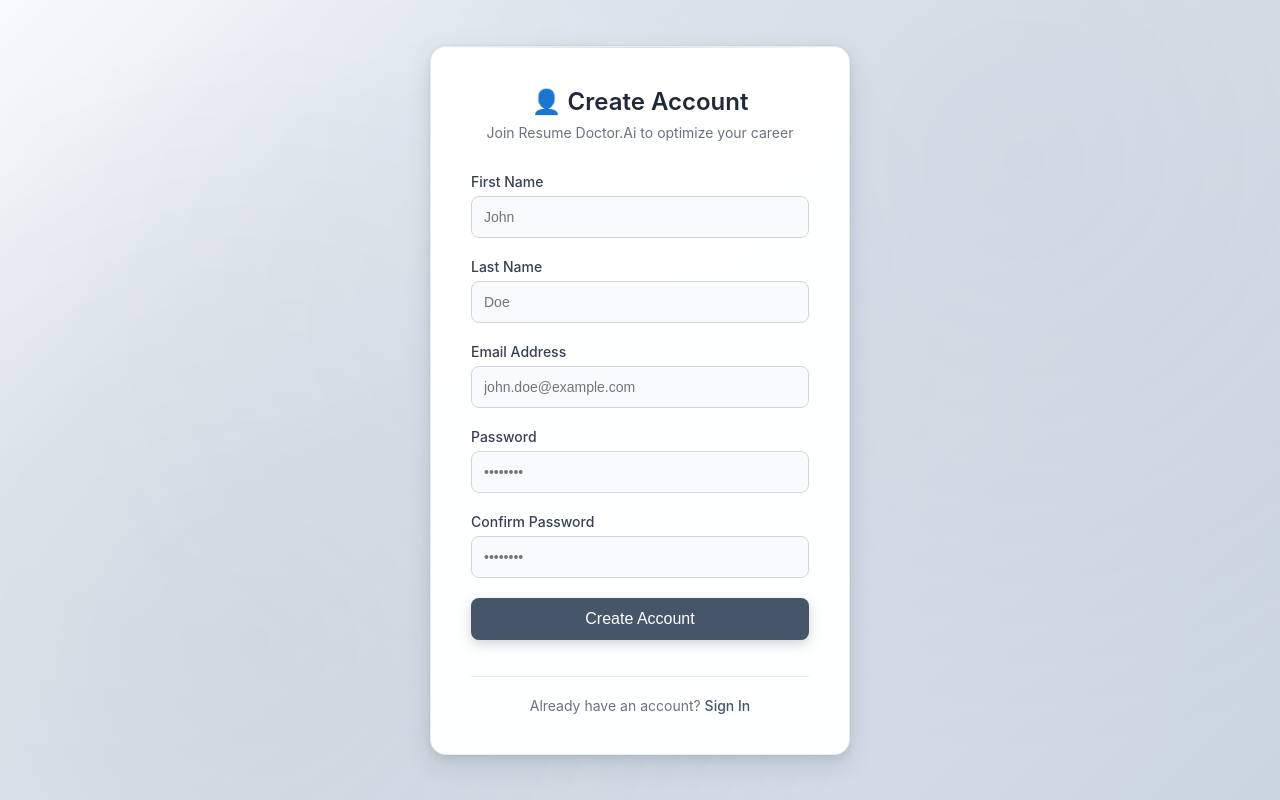
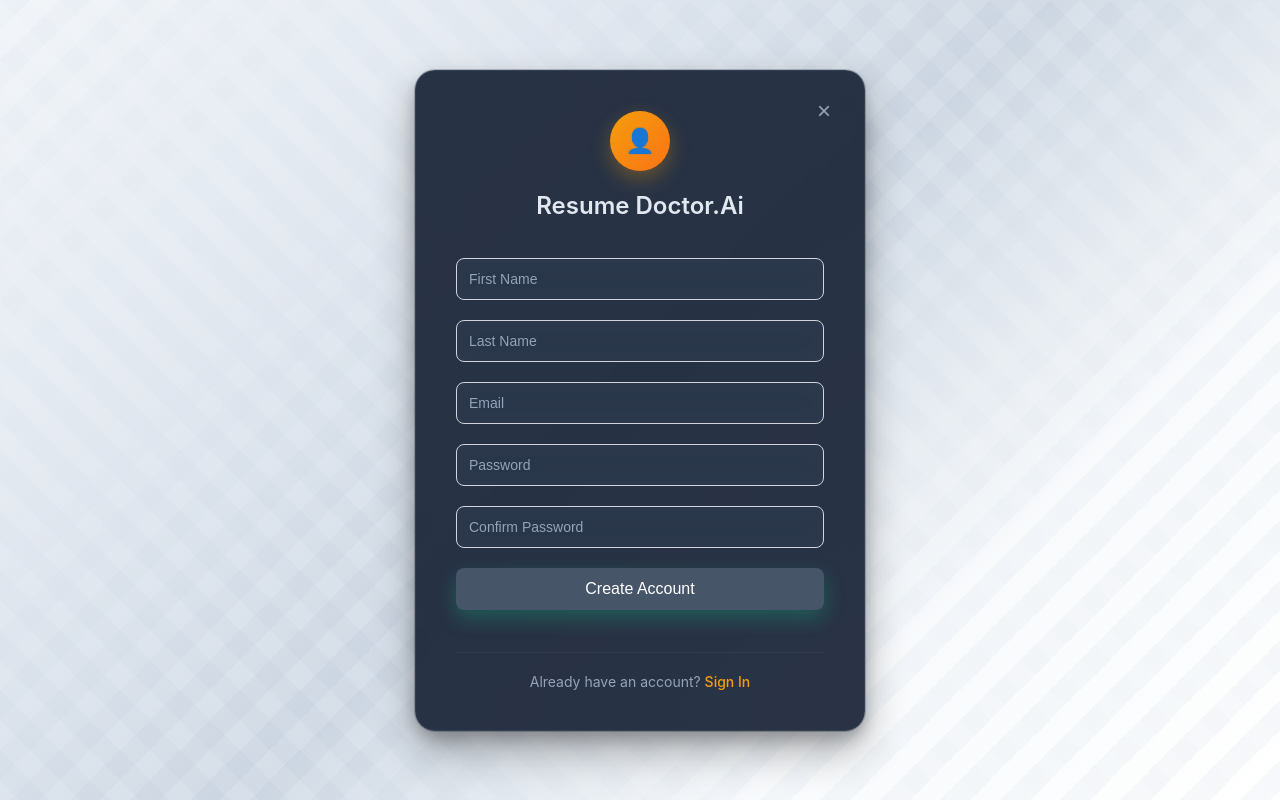
Before and after one commit to moin113/resume-ai-project, a Flask app: page /register in a window 1280 px wide. Run offline with Flask 3, Linux system fonts and the light colour scheme.

Commit message:
feat: Update UI consistency across all pages
- Implement light diagonal background pattern with grey/white stripes
- Update all pages to use consistent 'Resume Doctor.Ai' branding
- Maintain dark card design with backdrop blur effects
- Fix navigation links to work with direct file access
- Update CSS and JS file paths for proper loading
- Ensure consistent styling across landing, login, register, dashboard, and account pages
- Professional lightweight appearance with orange accent colors

```diff
--- a/frontend/static/css/us10_styles.css
+++ b/frontend/static/css/us10_styles.css
@@ -1,4 +1,4 @@
-/* Resume Doctor.Ai - Professional Lightweight Design */
+/* Resume Doctor.Ai - Professional Dark Theme Design */
 
 * {
     margin: 0;
@@ -8,7 +8,7 @@
 
 body {
     font-family: -apple-system, BlinkMacSystemFont, 'Segoe UI', Roboto, Oxygen, Ubuntu, Cantarell, sans-serif;
-    background: linear-gradient(135deg, #f8fafc 0%, #e2e8f0 25%, #cbd5e1 100%);
+    background: linear-gradient(135deg, #f1f5f9 0%, #e2e8f0 25%, #cbd5e1 50%, #f8fafc 75%, #ffffff 100%);
     background-attachment: fixed;
     min-height: 100vh;
     display: flex;
@@ -27,61 +27,112 @@ body::before {
     width: 100%;
     height: 100%;
     background:
-        radial-gradient(circle at 20% 80%, rgba(71, 85, 105, 0.08) 0%, transparent 50%),
-        radial-gradient(circle at 80% 20%, rgba(100, 116, 139, 0.06) 0%, transparent 50%),
-        radial-gradient(circle at 40% 40%, rgba(148, 163, 184, 0.04) 0%, transparent 50%);
+        linear-gradient(45deg, transparent 25%, rgba(255,255,255,0.1) 25%, rgba(255,255,255,0.1) 50%, transparent 50%, transparent 75%, rgba(255,255,255,0.1) 75%),
+        linear-gradient(-45deg, transparent 25%, rgba(226,232,240,0.3) 25%, rgba(226,232,240,0.3) 50%, transparent 50%, transparent 75%, rgba(226,232,240,0.3) 75%);
+    background-size: 60px 60px;
     pointer-events: none;
     z-index: -1;
 }
 
 .container {
-    background: rgba(255, 255, 255, 0.98);
+    background: rgba(30, 41, 59, 0.95);
     backdrop-filter: blur(20px);
-    border-radius: 16px;
+    border-radius: 20px;
     box-shadow:
-        0 10px 25px rgba(71, 85, 105, 0.15),
-        0 4px 10px rgba(71, 85, 105, 0.1),
-        0 0 0 1px rgba(148, 163, 184, 0.1);
+        0 20px 40px rgba(0, 0, 0, 0.3),
+        0 8px 16px rgba(0, 0, 0, 0.2),
+        0 0 0 1px rgba(71, 85, 105, 0.3);
     overflow: hidden;
     width: 100%;
-    max-width: 800px;
-    border: 1px solid rgba(148, 163, 184, 0.2);
-}
-
-.header {
-    background: linear-gradient(135deg, #475569 0%, #64748b 50%, #94a3b8 100%);
+    max-width: 500px;
+    border: 1px solid rgba(71, 85, 105, 0.4);
+    position: relative;
+}
+
+/* Modal-style container for auth pages */
+.auth-container {
+    background: rgba(30, 41, 59, 0.95);
+    backdrop-filter: blur(20px);
+    border-radius: 20px;
+    box-shadow:
+        0 20px 40px rgba(0, 0, 0, 0.3),
+        0 8px 16px rgba(0, 0, 0, 0.2),
+        0 0 0 1px rgba(71, 85, 105, 0.3);
+    overflow: hidden;
+    width: 100%;
+    max-width: 450px;
+    border: 1px solid rgba(71, 85, 105, 0.4);
+    position: relative;
+    padding: 40px;
+}
+
+.header, .auth-header {
+    background: transparent;
     color: white;
-    padding: 32px 30px;
+    padding: 0 0 30px 0;
     text-align: center;
     position: relative;
     overflow: hidden;
 }
 
-.header::before {
-    content: '';
+.header::before, .auth-header::before {
+    display: none;
+}
+
+/* Close button for modal */
+.close-btn {
     position: absolute;
-    top: 0;
-    left: 0;
-    right: 0;
-    bottom: 0;
-    background: linear-gradient(135deg, rgba(148, 163, 184, 0.1) 0%, rgba(203, 213, 225, 0.05) 100%);
-    pointer-events: none;
-}
-
-.header h1 {
-    font-size: 28px;
+    top: 20px;
+    right: 20px;
+    background: none;
+    border: none;
+    color: #94a3b8;
+    font-size: 24px;
+    cursor: pointer;
+    padding: 5px;
+    border-radius: 50%;
+    width: 40px;
+    height: 40px;
+    display: flex;
+    align-items: center;
+    justify-content: center;
+    transition: all 0.2s ease;
+}
+
+.close-btn:hover {
+    background: rgba(71, 85, 105, 0.2);
+    color: #e2e8f0;
+}
+
+/* Lock icon styling */
+.lock-icon {
+    width: 60px;
+    height: 60px;
+    background: linear-gradient(135deg, #f59e0b 0%, #f97316 100%);
+    border-radius: 50%;
+    display: flex;
+    align-items: center;
+    justify-content: center;
+    margin: 0 auto 20px;
+    font-size: 24px;
+    color: white;
+    box-shadow: 0 8px 20px rgba(245, 158, 11, 0.3);
+}
+
+.header h1, .auth-header h1 {
+    font-size: 24px;
     font-weight: 600;
     margin-bottom: 8px;
-    display: flex;
-    align-items: center;
-    justify-content: center;
-    gap: 10px;
-}
-
-.header .subtitle {
-    font-size: 16px;
-    opacity: 0.9;
+    color: #e2e8f0;
+    text-align: center;
+}
+
+.header .subtitle, .auth-header .subtitle {
+    font-size: 14px;
+    opacity: 0.8;
     font-weight: 400;
+    color: #94a3b8;
+    text-align: center;
 }
 
 .content {
@@ -90,50 +141,164 @@ body::before {
 
 .welcome-text {
     text-align: center;
-    color: #6b7280;
+    color: #94a3b8;
     margin-bottom: 30px;
     font-size: 16px;
     line-height: 1.5;
+    padding: 0 10px;
+}
+
+/* Auth footer styles */
+.auth-footer {
+    text-align: center;
+    margin-top: 30px;
+    padding-top: 20px;
+    border-top: 1px solid rgba(71, 85, 105, 0.3);
+    color: #94a3b8;
+    font-size: 14px;
+}
+
+.auth-link {
+    color: #f59e0b;
+    text-decoration: none;
+    font-weight: 500;
+    transition: color 0.2s ease;
+}
+
+.auth-link:hover {
+    color: #fbbf24;
+    text-decoration: underline;
+}
+
+/* Dashboard Styles */
+.dashboard-container {
+    background: transparent;
+    min-height: 100vh;
+    width: 100%;
+    max-width: none;
+    padding: 0;
+    border-radius: 0;
+    box-shadow: none;
+    border: none;
+}
+
+.dashboard-header {
+    background: rgba(30, 41, 59, 0.95);
+    backdrop-filter: blur(20px);
+    border-bottom: 1px solid rgba(71, 85, 105, 0.3);
+    padding: 20px 30px;
+    display: flex;
+    justify-content: space-between;
+    align-items: center;
+    position: sticky;
+    top: 0;
+    z-index: 100;
+}
+
+.dashboard-header h1 {
+    color: #e2e8f0;
+    font-size: 24px;
+    font-weight: 600;
+    margin: 0;
+}
+
+.dashboard-nav {
+    display: flex;
+    gap: 20px;
+    margin-top: 10px;
+}
+
+.nav-item {
+    color: #94a3b8;
+    text-decoration: none;
+    padding: 8px 16px;
+    border-radius: 8px;
+    transition: all 0.2s ease;
+    font-weight: 500;
+}
+
+.nav-item:hover {
+    color: #e2e8f0;
+    background: rgba(71, 85, 105, 0.3);
+}
+
+.nav-item.active {
+    color: #10b981;
+    background: rgba(16, 185, 129, 0.1);
+}
+
+.user-info {
+    display: flex;
+    align-items: center;
+    gap: 15px;
+    color: #e2e8f0;
+}
+
+.logout-btn {
+    background: linear-gradient(135deg, #ef4444 0%, #dc2626 100%);
+    color: white;
+    border: none;
+    padding: 8px 16px;
+    border-radius: 8px;
+    cursor: pointer;
+    font-weight: 500;
+    transition: all 0.2s ease;
+}
+
+.logout-btn:hover {
+    background: linear-gradient(135deg, #dc2626 0%, #b91c1c 100%);
+    transform: translateY(-1px);
+}
+
+.dashboard-content {
+    padding: 30px;
+    background: transparent;
+    color: #1f2937;
 }
 
 .btn {
     width: 100%;
     padding: 16px 24px;
     border: none;
-    border-radius: 8px;
+    border-radius: 12px;
     font-size: 16px;
     font-weight: 600;
     cursor: pointer;
-    transition: all 0.2s ease;
+    transition: all 0.3s ease;
     text-decoration: none;
     display: inline-block;
     text-align: center;
     margin-bottom: 12px;
+    position: relative;
+    overflow: hidden;
 }
 
 .btn-primary {
-    background: linear-gradient(135deg, #475569 0%, #64748b 50%, #94a3b8 100%);
+    background: linear-gradient(135deg, #10b981 0%, #059669 100%);
     color: white;
-    box-shadow: 0 4px 12px rgba(71, 85, 105, 0.25);
+    box-shadow: 0 8px 20px rgba(16, 185, 129, 0.3);
+    border: 2px solid transparent;
 }
 
 .btn-primary:hover {
     transform: translateY(-2px);
-    box-shadow: 0 6px 20px rgba(71, 85, 105, 0.35);
-    background: linear-gradient(135deg, #64748b 0%, #94a3b8 50%, #cbd5e1 100%);
+    box-shadow: 0 12px 30px rgba(16, 185, 129, 0.4);
+    background: linear-gradient(135deg, #059669 0%, #047857 100%);
 }
 
 .btn-secondary {
     background: transparent;
-    color: #475569;
-    border: 2px solid #cbd5e1;
+    color: #e2e8f0;
+    border: 2px solid rgba(71, 85, 105, 0.6);
+    backdrop-filter: blur(10px);
 }
 
 .btn-secondary:hover {
-    background: #475569;
-    color: white;
-    border-color: #475569;
+    background: rgba(71, 85, 105, 0.3);
+    color: #e2e8f0;
+    border-color: #10b981;
     transform: translateY(-2px);
+    box-shadow: 0 8px 20px rgba(16, 185, 129, 0.2);
 }
 
 /* Form Styles */
@@ -144,26 +309,32 @@ body::before {
 .form-group label {
     display: block;
     margin-bottom: 8px;
-    color: #374151;
+    color: #e2e8f0;
     font-weight: 500;
     font-size: 14px;
 }
 
 .form-control {
     width: 100%;
-    padding: 14px 16px;
-    border: 2px solid #e5e7eb;
-    border-radius: 8px;
+    padding: 16px 20px;
+    border: 2px solid rgba(71, 85, 105, 0.4);
+    border-radius: 12px;
     font-size: 16px;
-    transition: border-color 0.2s ease;
-    background: #f9fafb;
+    transition: all 0.2s ease;
+    background: rgba(51, 65, 85, 0.6);
+    color: #e2e8f0;
+    backdrop-filter: blur(10px);
+}
+
+.form-control::placeholder {
+    color: #94a3b8;
 }
 
 .form-control:focus {
     outline: none;
-    border-color: #475569;
-    background: white;
-    box-shadow: 0 0 0 3px rgba(71, 85, 105, 0.1);
+    border-color: #10b981;
+    background: rgba(51, 65, 85, 0.8);
+    box-shadow: 0 0 0 3px rgba(16, 185, 129, 0.2);
 }
 
 /* File Upload Styles */
@@ -332,7 +503,7 @@ body::before {
 /* Dashboard Styles */
 .dashboard-container {
     max-width: 1200px;
-    background: rgba(255, 255, 255, 0.98);
+    background: rgba(255, 255, 255, 0.95);
     border-radius: 16px;
     box-shadow:
         0 10px 25px rgba(71, 85, 105, 0.15),
@@ -340,15 +511,18 @@ body::before {
         0 0 0 1px rgba(148, 163, 184, 0.1);
     overflow: hidden;
     border: 1px solid rgba(148, 163, 184, 0.2);
+    backdrop-filter: blur(20px);
 }
 
 .dashboard-header {
-    background: linear-gradient(135deg, #475569 0%, #64748b 50%, #94a3b8 100%);
+    background: rgba(30, 41, 59, 0.95);
+    backdrop-filter: blur(20px);
     color: white;
     padding: 24px 30px;
     display: flex;
     justify-content: space-between;
     align-items: center;
+    border-bottom: 1px solid rgba(71, 85, 105, 0.3);
 }
 
 .dashboard-nav {
--- a/frontend/us10_register.html
+++ b/frontend/us10_register.html
@@ -5,123 +5,38 @@
     <meta name="viewport" content="width=device-width, initial-scale=1.0">
     <title>Create Account - Resume Doctor.Ai</title>
     <link rel="stylesheet" href="./static/css/us10_styles.css">
-    <style>
-        /* Inline auth-specific styles for file:// protocol compatibility */
-        body {
-            background: linear-gradient(135deg, #f8fafc 0%, #e2e8f0 25%, #cbd5e1 100%);
-            background-attachment: fixed;
-        }
-
-        body::before {
-            background:
-                radial-gradient(circle at 20% 80%, rgba(71, 85, 105, 0.08) 0%, transparent 50%),
-                radial-gradient(circle at 80% 20%, rgba(100, 116, 139, 0.06) 0%, transparent 50%),
-                radial-gradient(circle at 40% 40%, rgba(148, 163, 184, 0.04) 0%, transparent 50%);
-        }
-
-        .auth-container {
-            background: rgba(255, 255, 255, 0.98);
-            backdrop-filter: blur(20px);
-            border: 1px solid rgba(148, 163, 184, 0.2);
-            border-radius: 16px;
-            padding: 40px;
-            width: 100%;
-            max-width: 420px;
-            box-shadow:
-                0 10px 25px rgba(71, 85, 105, 0.15),
-                0 4px 10px rgba(71, 85, 105, 0.1),
-                0 0 0 1px rgba(148, 163, 184, 0.1);
-            position: relative;
-            overflow: hidden;
-        }
-
-        .auth-container::before {
-            content: '';
-            position: absolute;
-            top: 0;
-            left: 0;
-            right: 0;
-            height: 1px;
-            background: linear-gradient(90deg, transparent, rgba(71, 85, 105, 0.2), transparent);
-        }
-
-        .auth-header {
-            text-align: center;
-            margin-bottom: 32px;
-        }
-
-        .auth-header h1 {
-            font-size: 24px;
-            font-weight: 600;
-            color: #1f2937;
-            margin-bottom: 8px;
-            display: flex;
-            align-items: center;
-            justify-content: center;
-            gap: 8px;
-        }
-
-        .auth-header .subtitle {
-            font-size: 14px;
-            color: #6b7280;
-            font-weight: 400;
-        }
-
-        .auth-footer {
-            text-align: center;
-            margin-top: 24px;
-            padding-top: 20px;
-            border-top: 1px solid #e5e7eb;
-            color: #6b7280;
-            font-size: 14px;
-        }
-
-        .auth-link {
-            color: #475569;
-            text-decoration: none;
-            font-weight: 500;
-            transition: color 0.2s ease;
-        }
-
-        .auth-link:hover {
-            color: #334155;
-            text-decoration: underline;
-        }
-    </style>
 </head>
 <body>
-    <div class="container auth-container">
+    <div class="auth-container">
+        <button class="close-btn" onclick="window.history.back()">×</button>
+
+        <div class="lock-icon">👤</div>
+
         <div class="auth-header">
-            <h1>👤 Create Account</h1>
-            <p class="subtitle">Join Resume Doctor.Ai to optimize your career</p>
+            <h1>Resume Doctor.Ai</h1>
         </div>
 
         <div id="alertContainer"></div>
 
         <form id="registerForm">
             <div class="form-group">
-                <label for="firstName">First Name</label>
-                <input type="text" id="firstName" name="first_name" class="form-control" placeholder="John" required>
+                <input type="text" id="firstName" name="first_name" class="form-control" placeholder="First Name" required>
             </div>
 
             <div class="form-group">
-                <label for="lastName">Last Name</label>
-                <input type="text" id="lastName" name="last_name" class="form-control" placeholder="Doe" required>
+                <input type="text" id="lastName" name="last_name" class="form-control" placeholder="Last Name" required>
             </div>
 
             <div class="form-group">
-                <label for="email">Email Address</label>
-                <input type="email" id="email" name="email" class="form-control" placeholder="john.doe@example.com" required>
+                <input type="email" id="email" name="email" class="form-control" placeholder="Email" required>
             </div>
 
             <div class="form-group">
-                <label for="password">Password</label>
-                <input type="password" id="password" name="password" class="form-control" placeholder="••••••••" required>
+                <input type="password" id="password" name="password" class="form-control" placeholder="Password" required>
             </div>
 
             <div class="form-group">
-                <label for="confirmPassword">Confirm Password</label>
-                <input type="password" id="confirmPassword" name="confirm_password" class="form-control" placeholder="••••••••" required>
+                <input type="password" id="confirmPassword" name="confirm_password" class="form-control" placeholder="Confirm Password" required>
             </div>
 
             <button type="submit" class="btn btn-primary" id="submitBtn">Create Account</button>
```
Also changed, not shown: frontend/index.html (+9 -11 lines), frontend/us10_account.html (+6 -6 lines), frontend/us10_dashboard.html (+26 -21 lines), frontend/us10_login.html (+8 -90 lines).
